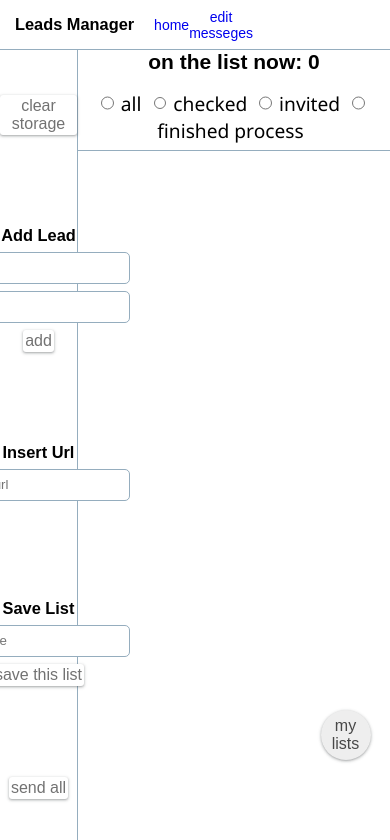
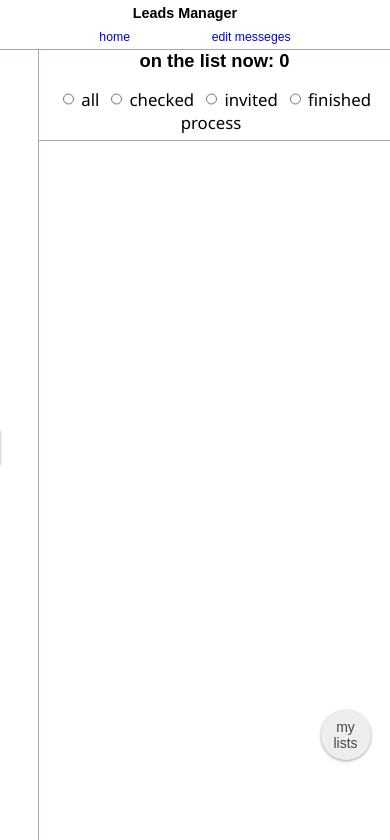
Before and after one commit to shacharRonZohar/Contact-Manager, a React (Create React App) app: page / in a window 390 px wide. Shown: the top 840 px of the page. Built offline with nearby package versions, Linux system fonts and the light colour scheme; a web font is replaced by a local one.

Commit message:
responsive design - update

```diff
--- a/src/assets/scss/basics/_base.scss
+++ b/src/assets/scss/basics/_base.scss
@@ -4,6 +4,10 @@
 
 html {
     height: 100vh;
+
+    @include for-mobile-layout {
+        font-size: 14px;
+    }
 }
 
 body {
--- a/src/assets/scss/componenets/_appHeader.scss
+++ b/src/assets/scss/componenets/_appHeader.scss
@@ -1,7 +1,7 @@
 .app-header {
     background-color: #fff;
     position: fixed;
-    width:100%;
+    width: 100%;
     height: $header-height;
     border-bottom: 1px solid #95adbe;
     padding-inline-start: 15px;
@@ -14,4 +14,14 @@
     nav {
         width: 20%;
     }
+
+    @include for-mobile-layout {
+        justify-content: space-around;
+        flex-direction: column;
+        padding-inline-start: 0;
+
+        nav,.logo {
+            width: 70%;
+        }
+    }
 }
--- a/src/assets/scss/componenets/_leadPreview.scss
+++ b/src/assets/scss/componenets/_leadPreview.scss
@@ -3,15 +3,26 @@
     padding: 10px;
     width: 100%;
     min-height: rem(100px);
+    flex-wrap: wrap;
+    gap: 2px;
 
     &>* {
         width: 30%;
-    }
 
-    .lead-actions {
-        // >* {
-        //     width: 50%;
-        // }
+
+        @include for-mobile-layout {
+
+            &:not(:last-child) {
+                width: calc(50% - 2px); // the gap size
+                margin-bottom: 10px;
+            }
+
+            &:last-child {
+                width: 100%;
+                justify-content: center;
+                justify-content: space-around;
+            }
+        }
     }
 
     p {
--- a/src/assets/scss/views/_home.scss
+++ b/src/assets/scss/views/_home.scss
@@ -29,6 +29,15 @@
                 margin: 0;
             }
         }
+
+        @include for-mobile-layout {
+
+            >* {
+                position: absolute;
+                transform: translate(-100%)
+            }
+
+        }
     }
 
     .main-list {
@@ -39,6 +48,14 @@
             // position: sticky;
             // padding-top: $header-height;
         }
+
+        @include for-mobile-layout {
+            width: 100%;
+        }
+    }
+
+    @include for-mobile-layout {
+        grid-template-columns: 10vw 1fr;
     }
 
 }
--- a/src/pages/Home.jsx
+++ b/src/pages/Home.jsx
@@ -86,18 +86,20 @@ export function Home() {
 
     const onDragEnd = useCallback((res) => {
         // the only one that is required
-        const { destination, source } = res;
+        const { destination, source, draggableId } = res;
         if (!destination) return
+        console.log("🚀 ~ file: Home.jsx ~ line 91 ~ onDragEnd ~ destination", destination)
         const newIdx = destination.index
         const prevIdx = source.index
         leadService.updateLeadIdx(newIdx, prevIdx)
         loadLeads()
-    }, []);
+    }, [leads, filter]);
 
     const setCurrList = (currLeads) => {
         leadService.setLeadsList(currLeads)
         loadLeads()
     }
+
 
     return (
         <main className="homepage">
--- a/src/services/leadService.js
+++ b/src/services/leadService.js
@@ -22,7 +22,7 @@ var gLeads = storageService.loadFromStorage(LEAD_KEY) || []
 var gLeadLists = storageService.loadFromStorage('leadLists') || [];
 
 function getLeads(filter = {}) {
-    if (!filter.status) return gLeads;
+    if (!filter.status) return [...gLeads];
     const leads = gLeads.filter(lead => lead.status === filter.status)
     return leads
 }
```
Also changed, not shown: 2 other files (tests, documents, lock files or other folders).
